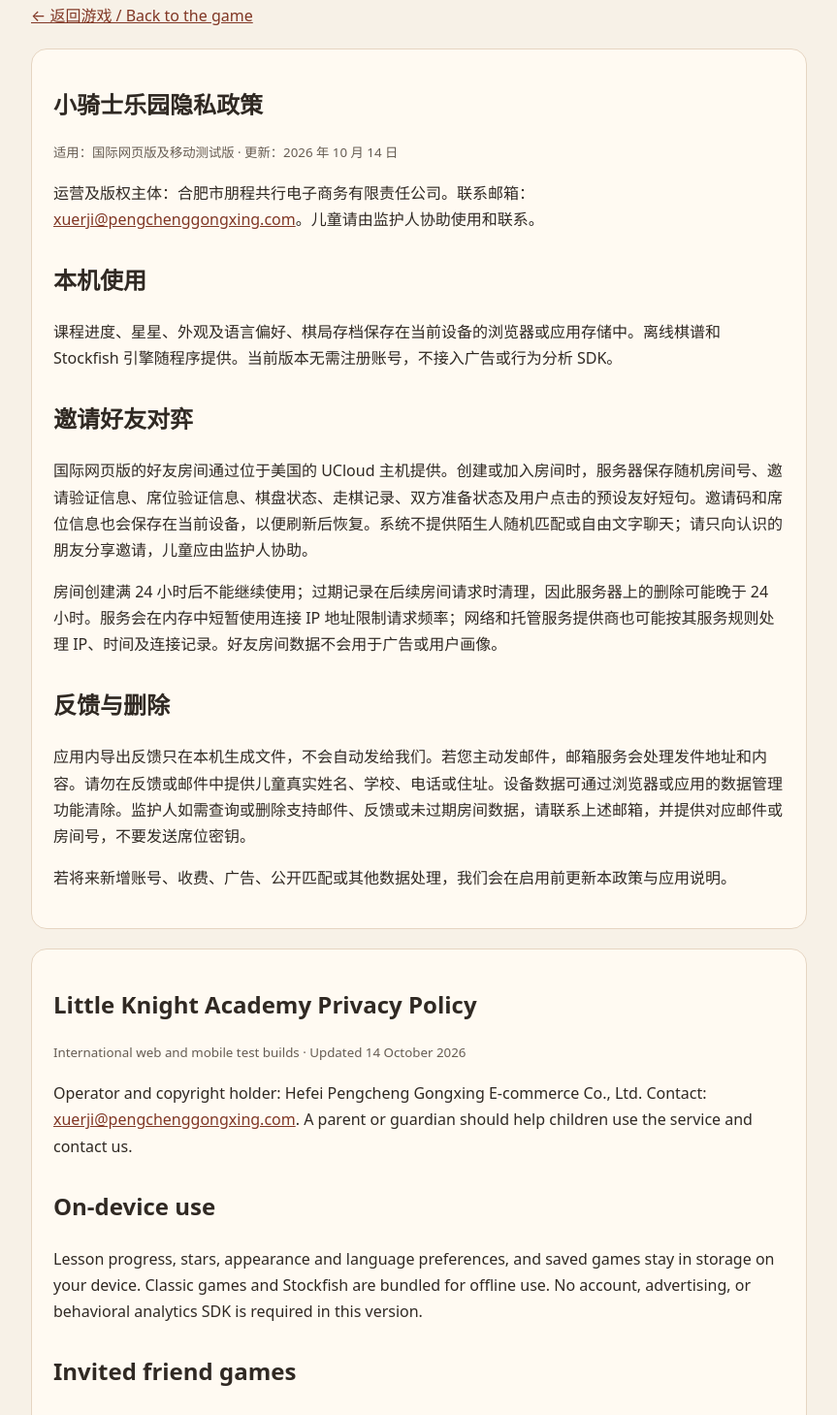
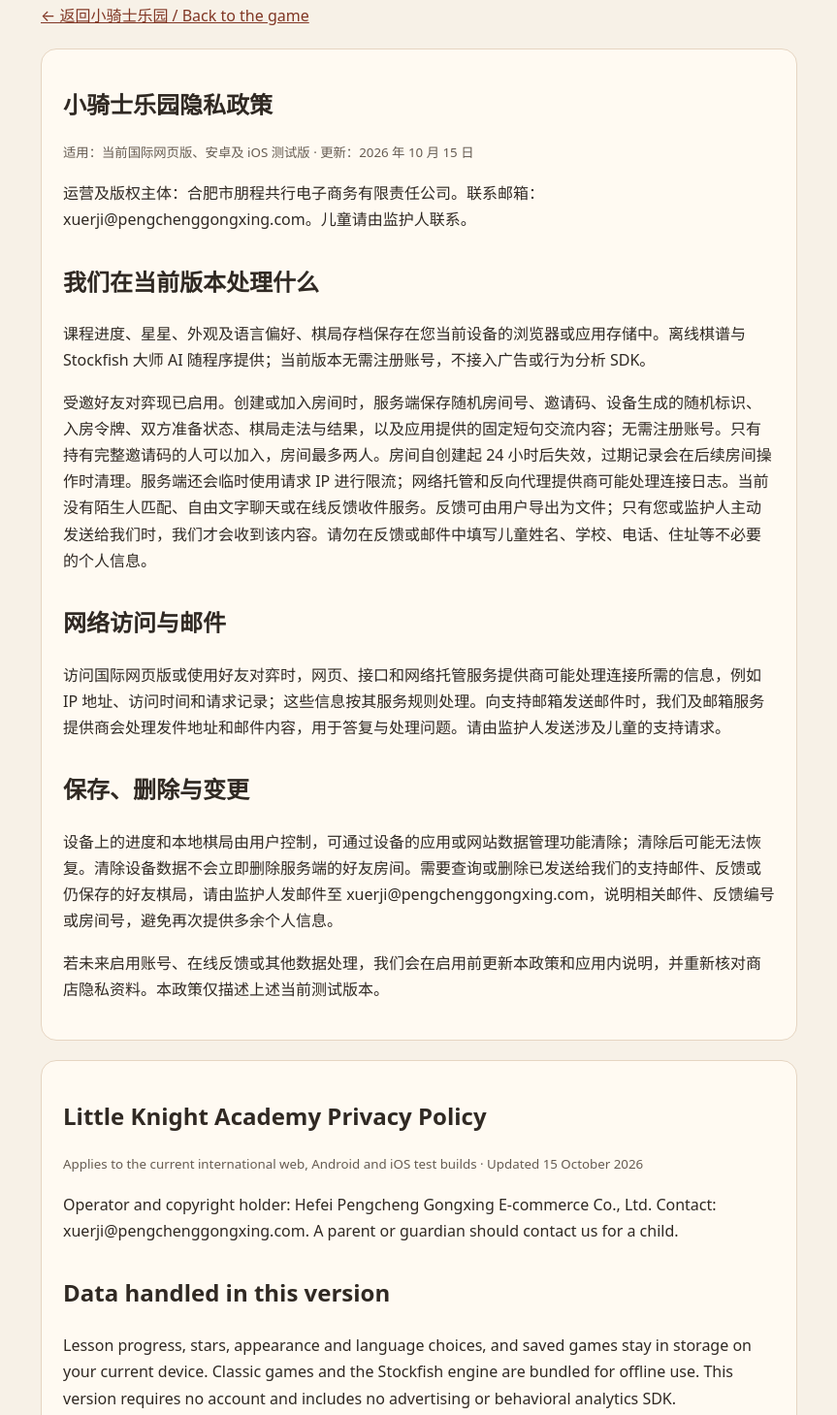
Before and after one commit to minigui985-arch/xiaoqishi-leyuan, a plain HTML site: page privacy.html in a window 1280 px wide. Shown: the part 37-1496 px from the top of the page at 97% size, without its empty margins (208-1071 px from the left). Drawn offline with Linux system fonts and the light colour scheme.

Commit message:
更新国际测试版的好友对弈隐私说明
* Describe active invite-only friend rooms in beta privacy policy

* Clarify friend-room support and safe feedback contact

```diff
--- a/privacy.html
+++ b/privacy.html
@@ -1,18 +1,20 @@
 <!doctype html>
-<html lang="zh-CN"><head><meta charset="utf-8"><meta name="viewport" content="width=device-width,initial-scale=1"><title>隐私政策 · 小骑士乐园</title><style>body{margin:0;background:#f7f1e7;color:#302923;font:16px/1.7 system-ui,-apple-system,sans-serif}main{max-width:800px;margin:auto;padding:24px 20px 48px}section{background:#fffaf2;border:1px solid #e6d5c2;border-radius:16px;padding:22px;margin:20px 0}a{color:#813725}h1{line-height:1.25}h2{margin-top:28px}small{color:#665c52}</style></head><body><main>
-<p><a href="./">← 返回游戏 / Back to the game</a></p>
-<section lang="zh-CN"><h1>小骑士乐园隐私政策</h1><small>适用：国际网页版及移动测试版 · 更新：2026 年 10 月 14 日</small>
-<p>运营及版权主体：合肥市朋程共行电子商务有限责任公司。联系邮箱：<a href="mailto:xuerji@pengchenggongxing.com">xuerji@pengchenggongxing.com</a>。儿童请由监护人协助使用和联系。</p>
-<h2>本机使用</h2><p>课程进度、星星、外观及语言偏好、棋局存档保存在当前设备的浏览器或应用存储中。离线棋谱和 Stockfish 引擎随程序提供。当前版本无需注册账号，不接入广告或行为分析 SDK。</p>
-<h2>邀请好友对弈</h2><p>国际网页版的好友房间通过位于美国的 UCloud 主机提供。创建或加入房间时，服务器保存随机房间号、邀请验证信息、席位验证信息、棋盘状态、走棋记录、双方准备状态及用户点击的预设友好短句。邀请码和席位信息也会保存在当前设备，以便刷新后恢复。系统不提供陌生人随机匹配或自由文字聊天；请只向认识的朋友分享邀请，儿童应由监护人协助。</p>
-<p>房间创建满 24 小时后不能继续使用；过期记录在后续房间请求时清理，因此服务器上的删除可能晚于 24 小时。服务会在内存中短暂使用连接 IP 地址限制请求频率；网络和托管服务提供商也可能按其服务规则处理 IP、时间及连接记录。好友房间数据不会用于广告或用户画像。</p>
-<h2>反馈与删除</h2><p>应用内导出反馈只在本机生成文件，不会自动发给我们。若您主动发邮件，邮箱服务会处理发件地址和内容。请勿在反馈或邮件中提供儿童真实姓名、学校、电话或住址。设备数据可通过浏览器或应用的数据管理功能清除。监护人如需查询或删除支持邮件、反馈或未过期房间数据，请联系上述邮箱，并提供对应邮件或房间号，不要发送席位密钥。</p>
-<p>若将来新增账号、收费、广告、公开匹配或其他数据处理，我们会在启用前更新本政策与应用说明。</p></section>
-<section lang="en"><h1>Little Knight Academy Privacy Policy</h1><small>International web and mobile test builds · Updated 14 October 2026</small>
-<p>Operator and copyright holder: Hefei Pengcheng Gongxing E-commerce Co., Ltd. Contact: <a href="mailto:xuerji@pengchenggongxing.com">xuerji@pengchenggongxing.com</a>. A parent or guardian should help children use the service and contact us.</p>
-<h2>On-device use</h2><p>Lesson progress, stars, appearance and language preferences, and saved games stay in storage on your device. Classic games and Stockfish are bundled for offline use. No account, advertising, or behavioral analytics SDK is required in this version.</p>
-<h2>Invited friend games</h2><p>Friend rooms on the international website run on a UCloud host in the United States. When a room is created or joined, the server stores a random room ID, invitation and seat verification data, board position, moves, ready status, and selected preset friendly phrases. The invitation and seat information is also saved on your device so the game can resume after a refresh. There is no public stranger matching or free-text chat. Share invitations only with people you know; a guardian should help a child do so.</p>
-<p>A room stops working 24 hours after creation. Expired records are removed on a later room request, so deletion from server storage may occur after 24 hours. The service briefly uses connection IP addresses in memory to limit request frequency. Network and hosting providers may also process IP addresses, timestamps, and connection records under their own terms. Friend-room data is not used for advertising or profiling.</p>
-<h2>Feedback and deletion</h2><p>Exporting feedback only creates a file on your device; it is not sent to us automatically. If you email us, the email provider processes the sender address and message. Do not include a child's real name, school, phone number, or home address. You can clear device data through browser or app settings. A guardian can ask about or request deletion of support mail, feedback, or an unexpired room by contacting the address above with the relevant message or room ID. Do not send seat secrets.</p>
-<p>We will update this policy and the in-app notice before adding accounts, payments, advertising, public matching, or other data processing.</p></section>
-<p><a href="./support.html">支持与反馈 / Support</a></p></main></body></html>
+<html lang="zh-CN"><head><meta charset="utf-8"><meta name="viewport" content="width=device-width,initial-scale=1,viewport-fit=cover"><title>隐私政策 · 小骑士乐园</title><style>body{margin:0;background:#f7f1e7;color:#302923;font:16px/1.7 system-ui,-apple-system,sans-serif}main{max-width:780px;margin:auto;padding:24px 20px 48px}h1{line-height:1.25}h2{margin-top:30px}a{color:#813725}section{background:#fffaf2;border:1px solid #e6d5c2;border-radius:16px;padding:22px;margin:20px 0}small{color:#665c52}</style></head><body><main>
+<p><a href="./小骑士乐园-统一主题版.html">← 返回小骑士乐园 / Back to the game</a></p>
+<section lang="zh-CN"><h1>小骑士乐园隐私政策</h1><small>适用：当前国际网页版、安卓及 iOS 测试版 · 更新：2026 年 10 月 15 日</small>
+<p>运营及版权主体：合肥市朋程共行电子商务有限责任公司。联系邮箱：xuerji@pengchenggongxing.com。儿童请由监护人联系。</p>
+<h2>我们在当前版本处理什么</h2><p>课程进度、星星、外观及语言偏好、棋局存档保存在您当前设备的浏览器或应用存储中。离线棋谱与 Stockfish 大师 AI 随程序提供；当前版本无需注册账号，不接入广告或行为分析 SDK。</p>
+<p>受邀好友对弈现已启用。创建或加入房间时，服务端保存随机房间号、邀请码、设备生成的随机标识、入房令牌、双方准备状态、棋局走法与结果，以及应用提供的固定短句交流内容；无需注册账号。只有持有完整邀请码的人可以加入，房间最多两人。房间自创建起 24 小时后失效，过期记录会在后续房间操作时清理。服务端还会临时使用请求 IP 进行限流；网络托管和反向代理提供商可能处理连接日志。当前没有陌生人匹配、自由文字聊天或在线反馈收件服务。反馈可由用户导出为文件；只有您或监护人主动发送给我们时，我们才会收到该内容。请勿在反馈或邮件中填写儿童姓名、学校、电话、住址等不必要的个人信息。</p>
+<h2>网络访问与邮件</h2><p>访问国际网页版或使用好友对弈时，网页、接口和网络托管服务提供商可能处理连接所需的信息，例如 IP 地址、访问时间和请求记录；这些信息按其服务规则处理。向支持邮箱发送邮件时，我们及邮箱服务提供商会处理发件地址和邮件内容，用于答复与处理问题。请由监护人发送涉及儿童的支持请求。</p>
+<h2>保存、删除与变更</h2><p>设备上的进度和本地棋局由用户控制，可通过设备的应用或网站数据管理功能清除；清除后可能无法恢复。清除设备数据不会立即删除服务端的好友房间。需要查询或删除已发送给我们的支持邮件、反馈或仍保存的好友棋局，请由监护人发邮件至 xuerji@pengchenggongxing.com，说明相关邮件、反馈编号或房间号，避免再次提供多余个人信息。</p>
+<p>若未来启用账号、在线反馈或其他数据处理，我们会在启用前更新本政策和应用内说明，并重新核对商店隐私资料。本政策仅描述上述当前测试版本。</p>
+</section>
+<section lang="en"><h1>Little Knight Academy Privacy Policy</h1><small>Applies to the current international web, Android and iOS test builds · Updated 15 October 2026</small>
+<p>Operator and copyright holder: Hefei Pengcheng Gongxing E-commerce Co., Ltd. Contact: xuerji@pengchenggongxing.com. A parent or guardian should contact us for a child.</p>
+<h2>Data handled in this version</h2><p>Lesson progress, stars, appearance and language choices, and saved games stay in storage on your current device. Classic games and the Stockfish engine are bundled for offline use. This version requires no account and includes no advertising or behavioral analytics SDK.</p>
+<p>Invite-only friend rooms are enabled. To create or join a room, the server stores a random room ID, invitation code, device-generated random identifier, seat tokens, ready states, moves, results, and messages selected from a fixed set of phrases. No account is required. Only someone with the full invitation code can join; a room has at most two players. A room expires 24 hours after creation; expired records are removed during a subsequent room operation. The service also temporarily uses the request IP address for rate limiting; hosting and reverse-proxy providers may process connection logs. There is no public matchmaking, free-text chat, or online feedback inbox. Feedback can be exported as a file; we receive it only if you or a guardian choose to send it to us. Please avoid including a child's name, school, phone number, address, or other unnecessary personal information.</p>
+<h2>Web access and email</h2><p>When you visit the international website or use friend play, the web, API and network hosting providers may process connection information, such as IP address, request time and access records, under their own service terms. If you email support, we and our email provider process your address and message to respond and resolve the request. A guardian should send support requests concerning children.</p>
+<h2>Storage, deletion, and changes</h2><p>You can clear on-device progress and local games through your device's app or website data controls; deleted progress may not be recoverable. Clearing device data does not immediately delete a friend room on the server. A guardian can request access to or deletion of support emails, feedback or a still-stored friend game at xuerji@pengchenggongxing.com, identifying the relevant message, feedback ID or room ID without supplying extra personal data.</p>
+<p>If accounts, online feedback or other processing is introduced, we will update this policy and the in-app notice before enabling it and review the store privacy disclosures. This policy describes only the current test builds above.</p>
+</section><p><a href="./support.html">支持与反馈 / Support</a></p>
+</main></body></html>
```
Also changed, not shown: support.html (+6 -3 lines).
